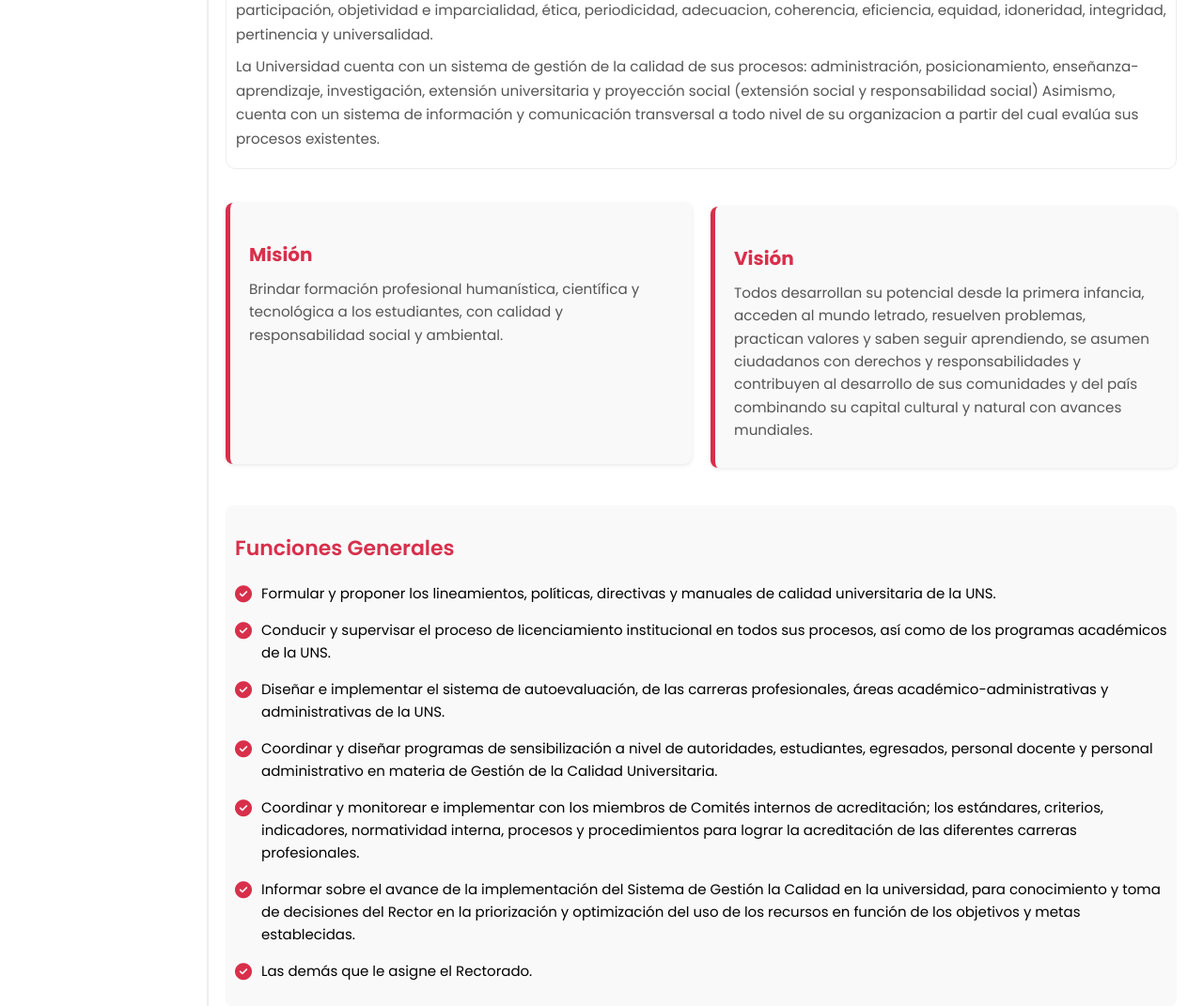
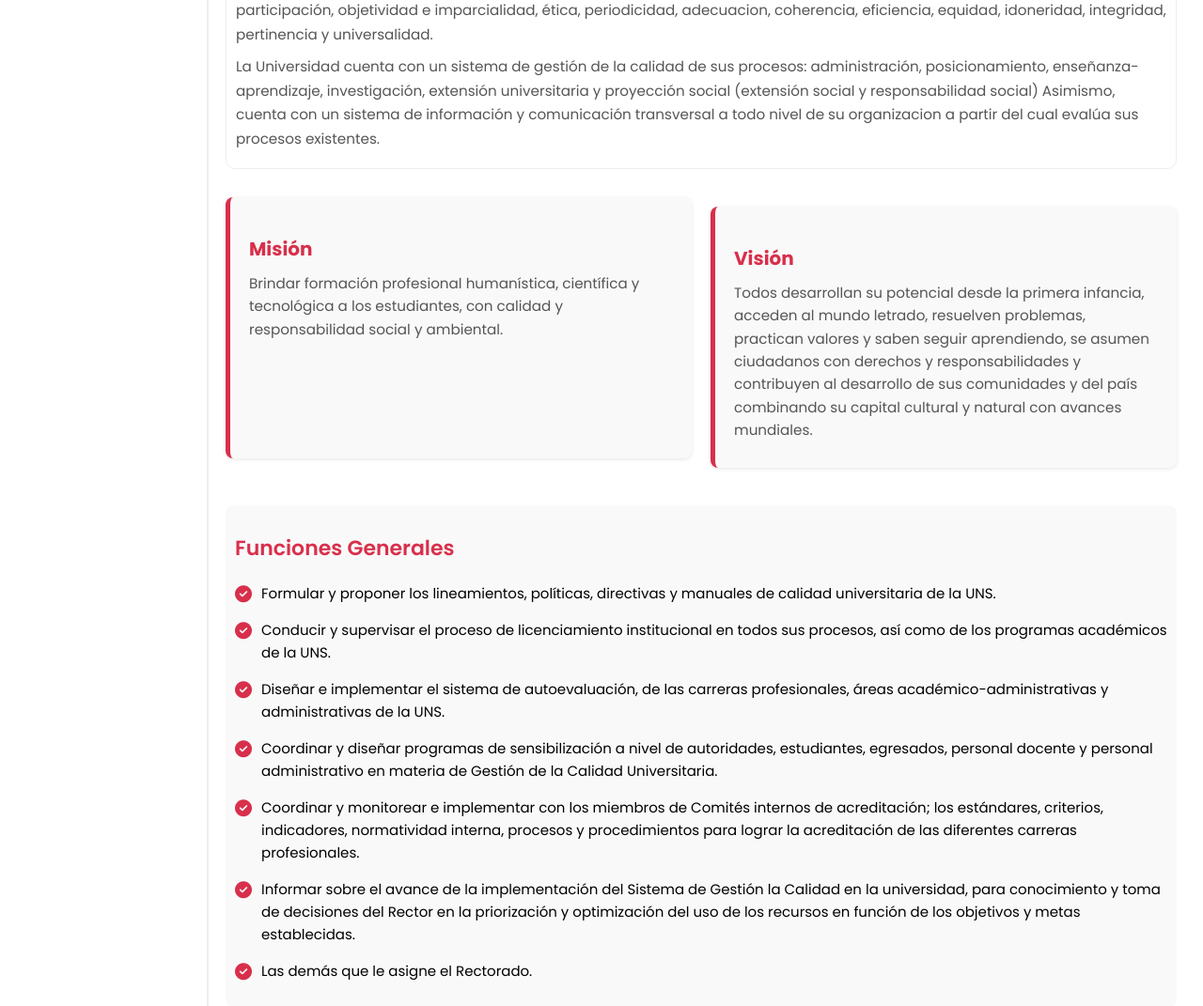
Before and after one commit to RaulTakeshiLlanosRodriguez/decaa-php, a PHP site: page /decaa.php in a window 1280 px wide, with the pointer over the restyled element. Shown: the part 1154-2225 px from the top of the page at 94% size. Run offline with PHP 8.4, Linux system fonts and the light colour scheme.

Commit message:
cambios 10072025 1300

```diff
--- a/styles.css
+++ b/styles.css
@@ -269,7 +269,7 @@ circle:nth-child(1) {
 }
 
 .card:hover {
-  transform: translateY(-4px);
+  transform: translateY(-10px);
 }
 
 .card h3 {
```
